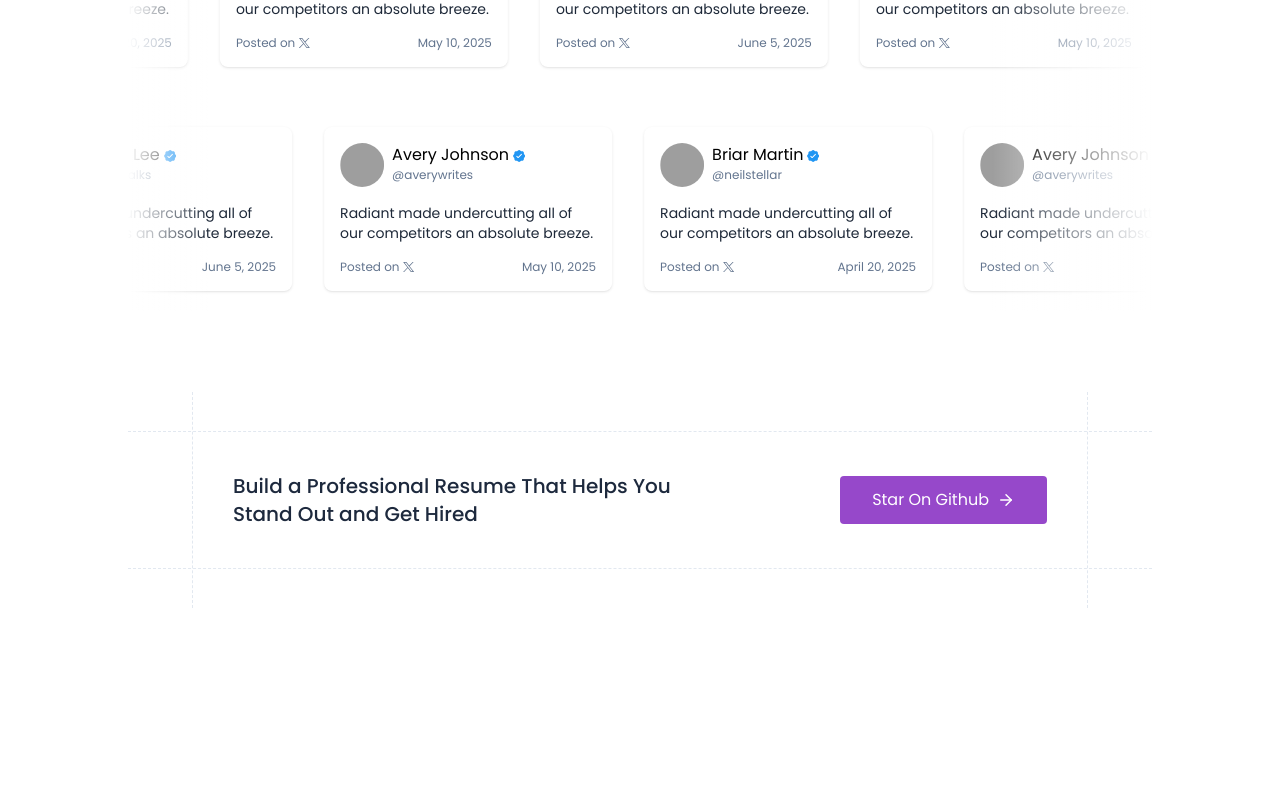
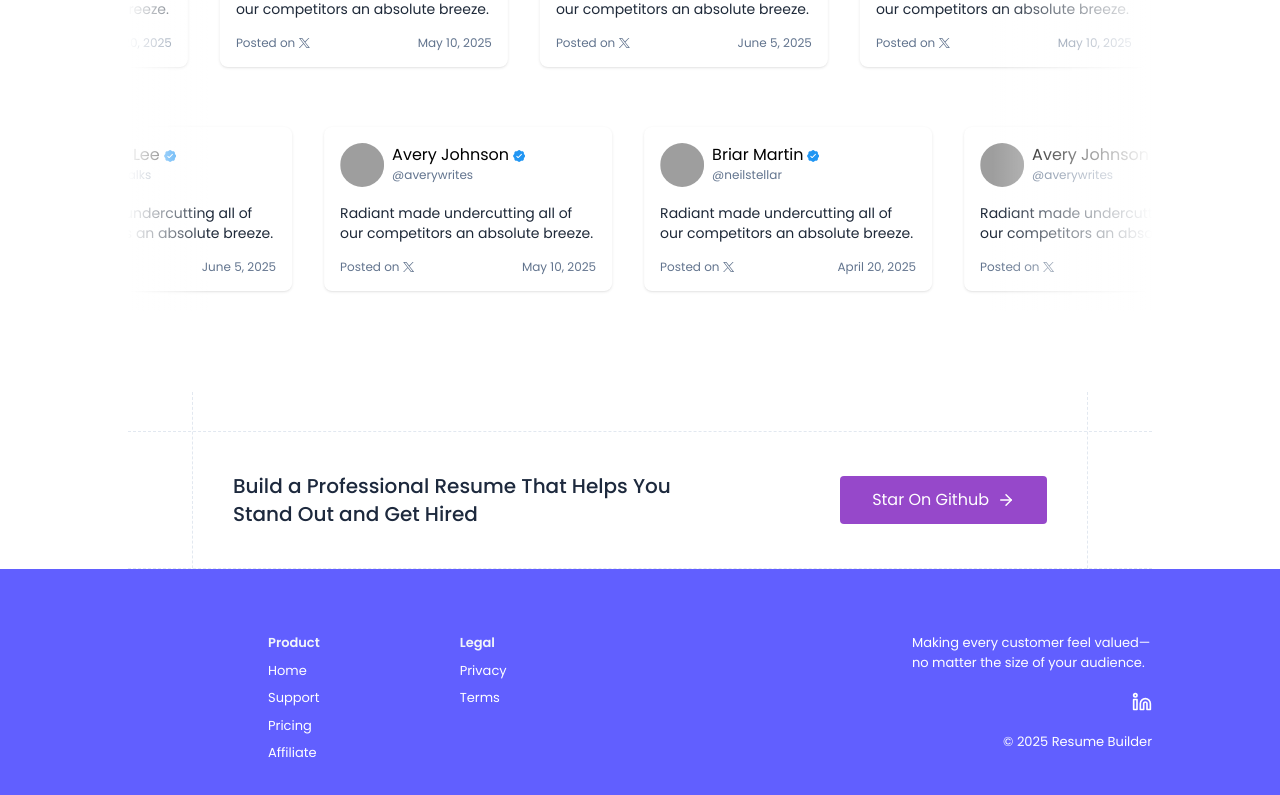
Before and after one commit to aj-allenn/AI-RESUME-BUILDER-PROJECT, a React (Vite) app in the folder client/: page / in a window 1280 px wide. Shown: the part 1807-2602 px from the top of the page. Before the commit the page ends 2415 px from the top, so only its background shows below. Built offline with nearby package versions, Linux system fonts and the light colour scheme; grey boxes are pictures that could not be loaded.

Commit message:
Home page completed

```diff
--- a/client/src/App.jsx
+++ b/client/src/App.jsx
@@ -58,19 +58,30 @@
 
 
 import React from 'react'
-import {BrowserRouter as Router,Routes,Route} from "react-router-dom";
+import {Routes,Route} from 'react-router-dom'
 import Home from './pages/Home';
 import Builder from './pages/Builder';
+import { Layout } from 'lucide-react';
+import Dashboard from './pages/Dashboard';
+import Preview from './pages/Preview';
+import Login from './pages/Login';
+
 
 
 function App() {
   return (
-    <Router>
+    <>
       <Routes>
-      <Route path="/" element={<Home/>} />
-      <Route path="/builder" element={<Builder/>} />
+       <Route path="/" element={<Home/>} />
+       <Route path="app" element={<Layout/>}>
+         <Route index element={<Dashboard/>}/>
+         <Route path='builder/:resumeId' element={<Builder/>}/>
+       </Route>
+
+         <Route path="view/:resumeId" element={<Preview/>} />
+         <Route path="login" element={<Login/>} />
       </Routes>
-    </Router>
+    </>
   )
 }
 
--- /dev/null
+++ b/client/src/components/home/Footer.jsx
@@ -0,0 +1,64 @@
+import React from 'react'
+
+const Footer = () => {
+  return (
+    <>
+
+     <style>{`
+                @import url('https://fonts.googleapis.com/css2?family=Poppins:ital,wght@0,100;0,200;0,300;0,400;0,500;0,600;0,700;0,800;0,900;1,100;1,200;1,300;1,400;1,500;1,600;1,700;1,800;1,900&display=swap');
+
+                * {
+                    font-family: 'Poppins', sans-serif;
+                }
+            `}</style>
+
+
+
+            <footer className="flex flex-wrap justify-center lg:justify-between overflow-hidden gap-10 md:gap-20 py-16 px-6 md:px-16 lg:px-24 xl:px-32 text-[13px] text-gray-500 bg-indigo-500">
+                <div className="flex flex-wrap items-start gap-10 md:gap-[60px] xl:gap-[140px]">
+                    <a href="">
+
+                    </a>
+                    <div>
+                        <p className="text-slate-100 font-semibold">Product</p>
+                        <ul className="mt-2 space-y-2 text-white">
+                            <li><a href="/" className="hover:text-indigo-600 transition">Home</a></li>
+                            <li><a href="/" className="hover:text-indigo-600 transition">Support</a></li>
+                            <li><a href="/" className="hover:text-indigo-600 transition">Pricing</a></li>
+                            <li><a href="/" className="hover:text-indigo-600 transition">Affiliate</a></li>
+                        </ul>
+                    </div>
+
+                    <div>
+                        <p className="text-slate-100 font-semibold">Legal</p>
+                        <ul className="mt-2 space-y-2 text-white">
+                            <li><a href="/" className="hover:text-indigo-600 transition">Privacy</a></li>
+                            <li><a href="/" className="hover:text-indigo-600 transition">Terms</a></li>
+                        </ul>
+                    </div>
+                </div>
+                <div className="flex flex-col max-md:items-center max-md:text-center gap-2 items-end">
+                    <p className="max-w-60 text-white">Making every customer feel valued—no matter the size of your audience.</p>
+                    <div className="flex items-center gap-4 mt-3">
+                        <a href="https://dribbble.com/prebuiltui" target="_blank" rel="noreferrer">
+
+                        </a>
+                        <a href="https://www.linkedin.com/company/prebuiltui" target="_blank" rel="noreferrer">
+                            <svg xmlns="http://www.w3.org/2000/svg" width="24" height="24" viewBox="0 0 24 24" fill="none" stroke="currentColor" strokeWidth="2" strokeLinecap="round" strokeLinejoin="round" className="lucide lucide-linkedin size-5 text-white" aria-hidden="true">
+                                <path d="M16 8a6 6 0 0 1 6 6v7h-4v-7a2 2 0 0 0-2-2 2 2 0 0 0-2 2v7h-4v-7a6 6 0 0 1 6-6z"></path>
+                                <rect width="4" height="12" x="2" y="9"></rect>
+                                <circle cx="4" cy="4" r="2"></circle>
+                            </svg>
+                        </a>
+
+
+                    </div>
+                    <p className="mt-3 text-center text-white">© 2025 Resume Builder </p>
+                </div>
+            </footer>
+
+    </>
+  )
+}
+
+export default Footer
--- /dev/null
+++ b/client/src/pages/Dashboard.jsx
@@ -0,0 +1,11 @@
+import React from 'react'
+
+const Dashboard = () => {
+  return (
+    <div>
+
+    </div>
+  )
+}
+
+export default Dashboard
--- a/client/src/pages/Home.jsx
+++ b/client/src/pages/Home.jsx
@@ -4,6 +4,7 @@ import Hero from '../components/home/Hero.jsx'
 import Features from '../components/home/Features.jsx'
 import Testimonial from '../components/home/Testimonial.jsx'
 import Contact from '../components/home/Contact.jsx'
+import Footer from '../components/home/Footer.jsx'
 
 const Home = () => {
   return (
@@ -13,6 +14,7 @@ const Home = () => {
       <Features/>
       <Testimonial/>
       <Contact/>
+      <Footer/>
     </div>
   )
 }
--- /dev/null
+++ b/client/src/pages/Layout.jsx
@@ -0,0 +1,15 @@
+import React from 'react';
+import { Outlet } from 'react-router-dom';
+
+const Layout = () => {
+  return (
+    <div>
+      <h1>layout page</h1>
+      <div>
+        <Outlet/>
+      </div>
+    </div>
+  )
+}
+
+export default Layout
--- /dev/null
+++ b/client/src/pages/Login.jsx
@@ -0,0 +1,11 @@
+import React from 'react'
+
+const Login = () => {
+  return (
+    <div>
+      <h1>Login page</h1>
+    </div>
+  )
+}
+
+export default Login
--- /dev/null
+++ b/client/src/pages/Preview.jsx
@@ -0,0 +1,11 @@
+import React from 'react'
+
+const Preview = () => {
+  return (
+    <div>
+      <h1>Preview page</h1>
+    </div>
+  )
+}
+
+export default Preview
```
Also changed, not shown: client/src/main.jsx (+5 -3 lines).
